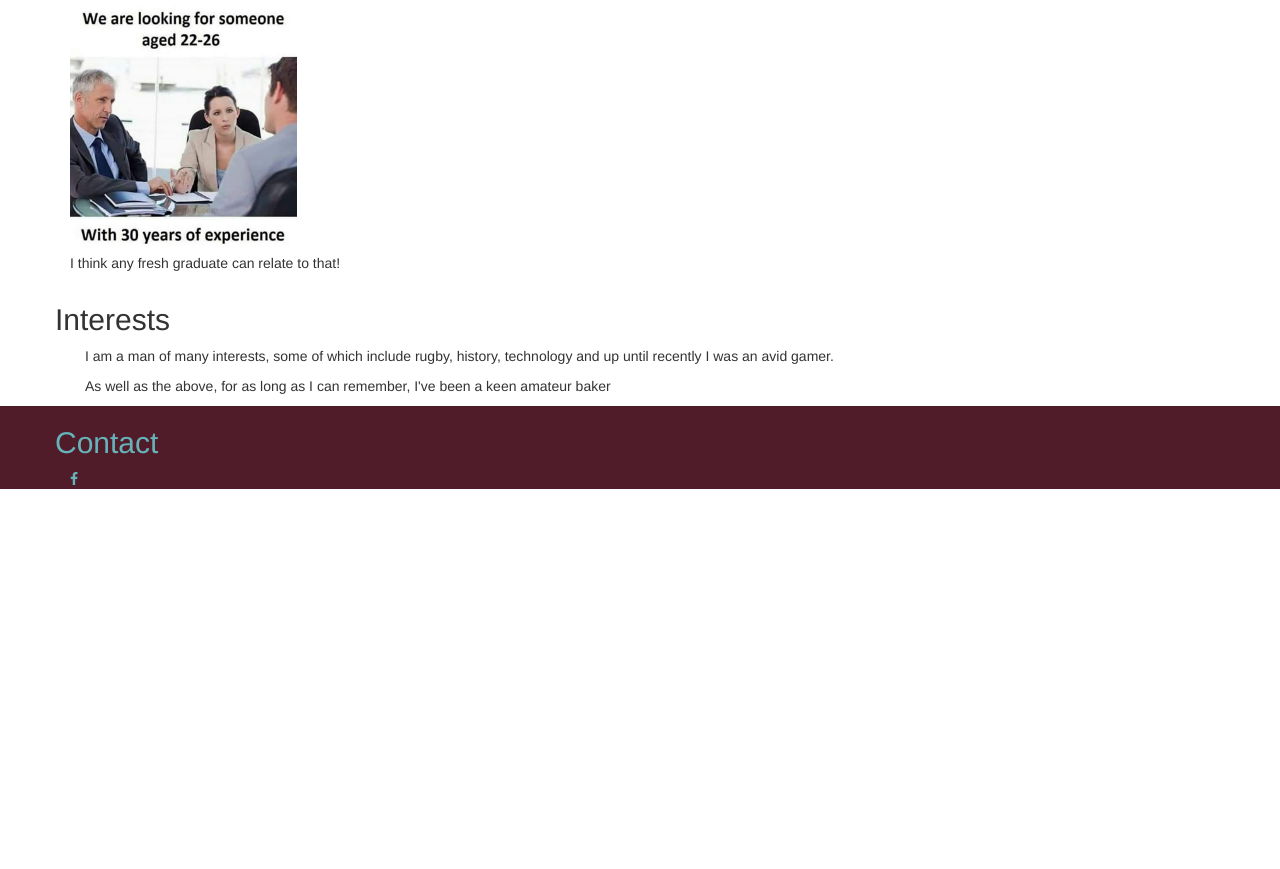
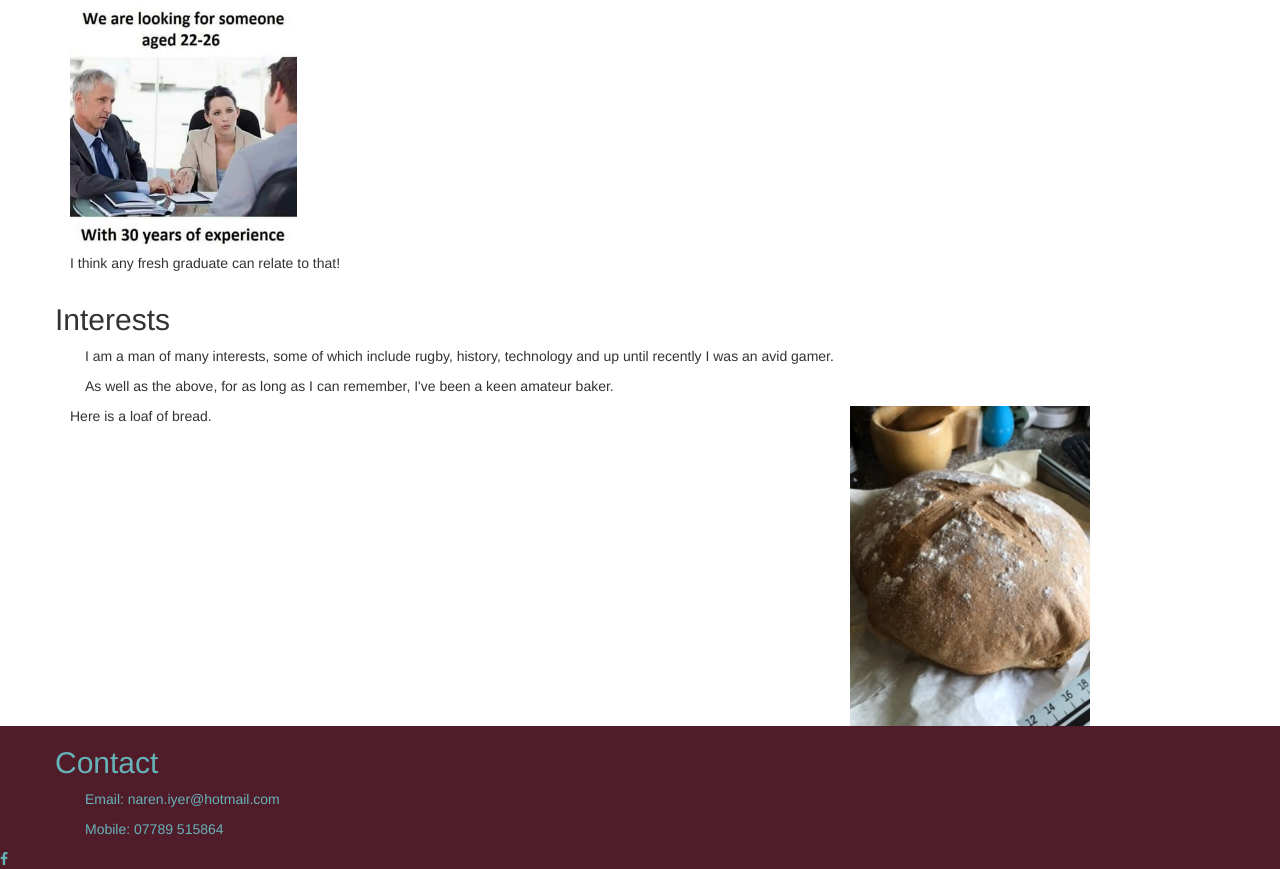
Before and after one commit to NRIyer93/personalWebsite, a plain HTML site: page index.html in a window 1280 px wide. Shown: the part 1963-2832 px from the top of the page. Before the commit the page ends 2452 px from the top, so only its background shows below. Drawn offline with Linux system fonts and the light colour scheme.

Commit message:
a few additions to Contact

```diff
--- a/index.html
+++ b/index.html
@@ -49,7 +49,7 @@
 		    </div><!-- /.navbar-collapse -->
 		  </div><!-- /.container-fluid -->
 		</nav>
-
+<!-- NAV BAR ENDS HERE -->
 
 	<header>
 		<!-- This is the Home Page Jumbotron -->
@@ -144,11 +144,19 @@
 	            <div class="row">
 	            	<h2>Interests</h2>
 	            </div>
-	            <div class="col-md-12">
-	            	<p> I am a man of many interests, some of which include rugby, history, technology and up until recently I was an avid gamer.</p>
-	            	<p> As well as the above, for as long as I can remember, I've been a keen amateur baker</p>
+		            <div class="col-md-12">
+		            	<p> I am a man of many interests, some of which include rugby, history, technology and up until recently I was an avid gamer.</p>
+		            	<p> As well as the above, for as long as I can remember, I've been a keen amateur baker.</p>
+		            </div>
+		        <div class="row">
+		        	<div class="col-md-8">
+		        		<p>Here is a loaf of bread.</p>
+		        	</div>
+		        	<div class="col-md-4">
+		        		<img src="websiteImg/bread.JPG">
+		        	</div>
+		        </div>
 
-	            </div>
 	       </div>
 	</main>
 
@@ -159,6 +167,13 @@
 	            <div class="row">
 	            	<h2>Contact</h2>
 	            </div>
+	            	<div class="col-md-8">
+	            		<p> Email: naren.iyer@hotmail.com </p>
+	            		<p><span> Mobile: 07789 515864</span></p>
+
+	            </div>
+	      </div>
+
 	            <i class="fa fa-facebook"></i>
 
 	       </div>
--- a/style.css
+++ b/style.css
@@ -50,6 +50,11 @@ body {
 	text-align: center;
 }
 
+.container3 img {
+
+	margin: auto;
+}
+
 
 
 
```
